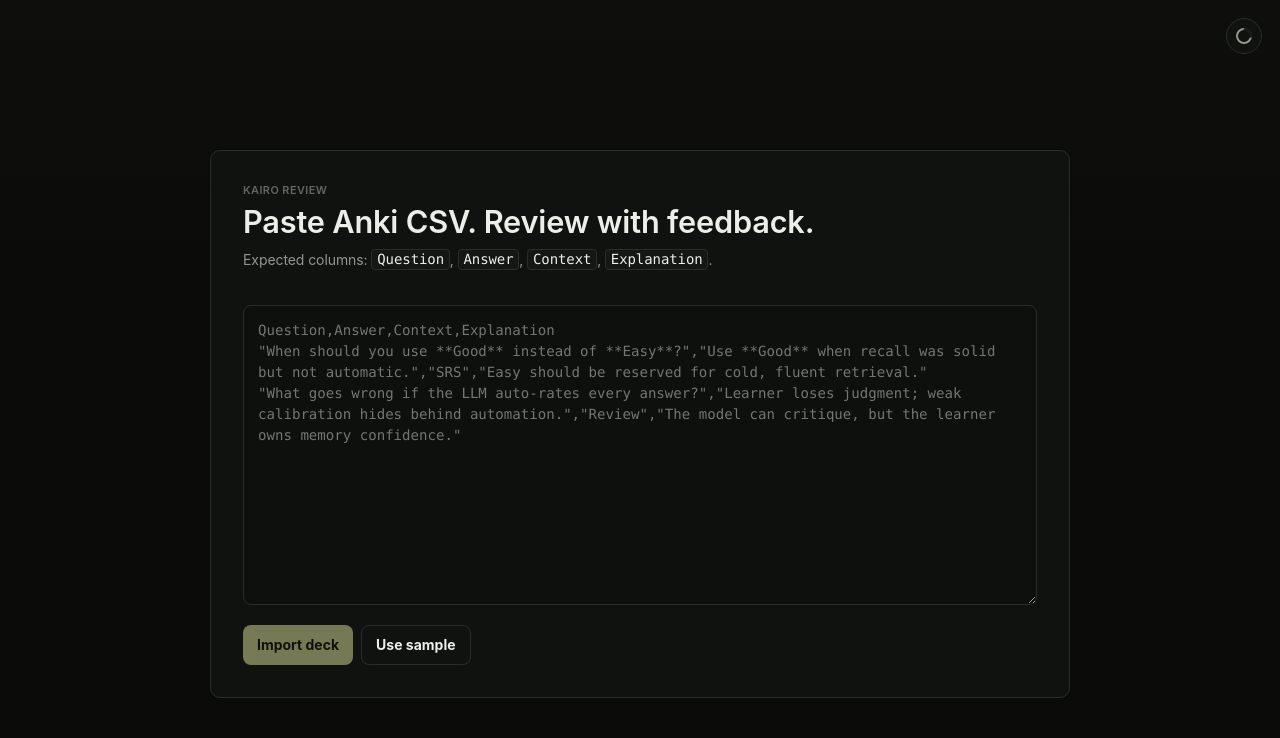
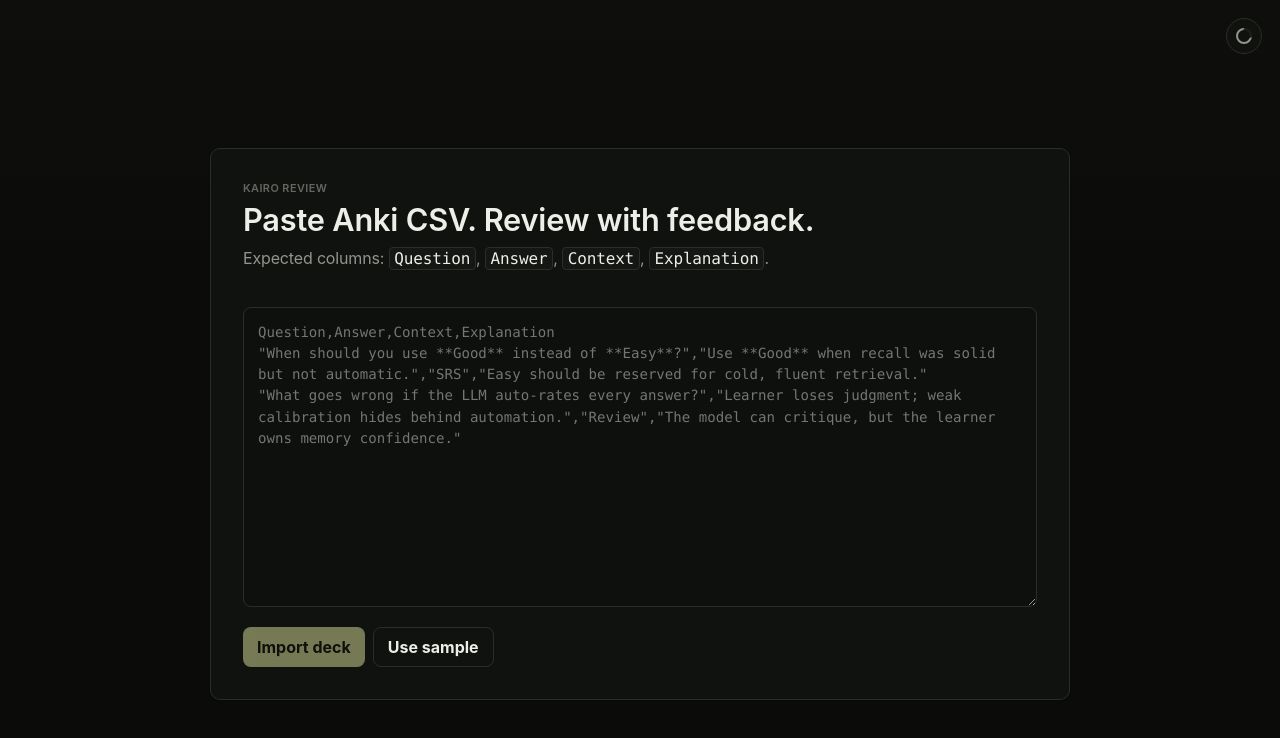
Before and after one commit to aamin-labs/kairo, a Next.js app: page / in a window 1280 px wide. Shown: the top 738 px of the page. Built offline with nearby package versions, Linux system fonts and the light colour scheme.

Commit message:
style: define typography tokens

```diff
--- a/app/globals.css
+++ b/app/globals.css
@@ -28,6 +28,14 @@
   --shadow: oklch(8% 0.004 130 / 0.24) 0 1px 2px 0;
   --shadow-tight: oklch(96% 0.006 110 / 0.04) 0 0 0 1px;
   --shadow-xl: oklch(8% 0.004 130 / 0.24) 0 12px 32px 0;
+  --font-ui: Inter, "Inter Variable", "Avenir Next", "Segoe UI", ui-sans-serif, system-ui, sans-serif;
+  --font-mono: "Berkeley Mono", "IBM Plex Mono", "SFMono-Regular", Consolas, monospace;
+  --text-caption: 0.75rem;
+  --text-small: 0.8125rem;
+  --text-body: 1rem;
+  --text-lead: 1.1875rem;
+  --text-title: 1.625rem;
+  --text-display: 2rem;
 }
 
 [data-theme="light"] {
@@ -76,9 +84,11 @@ body {
   margin: 0;
   background: linear-gradient(180deg, color-mix(in oklch, var(--panel) 44%, transparent), transparent 280px), var(--bg);
   color: var(--ink);
-  font-family: Inter, "Inter Variable", "Avenir Next", "Segoe UI", ui-sans-serif, system-ui, sans-serif;
-  font-size: 14px;
-  letter-spacing: -0.08px;
+  font-family: var(--font-ui);
+  font-size: var(--text-body);
+  font-kerning: normal;
+  font-feature-settings: "kern" 1, "ss01" 1;
+  letter-spacing: -0.01em;
 }
 
 button,
```
